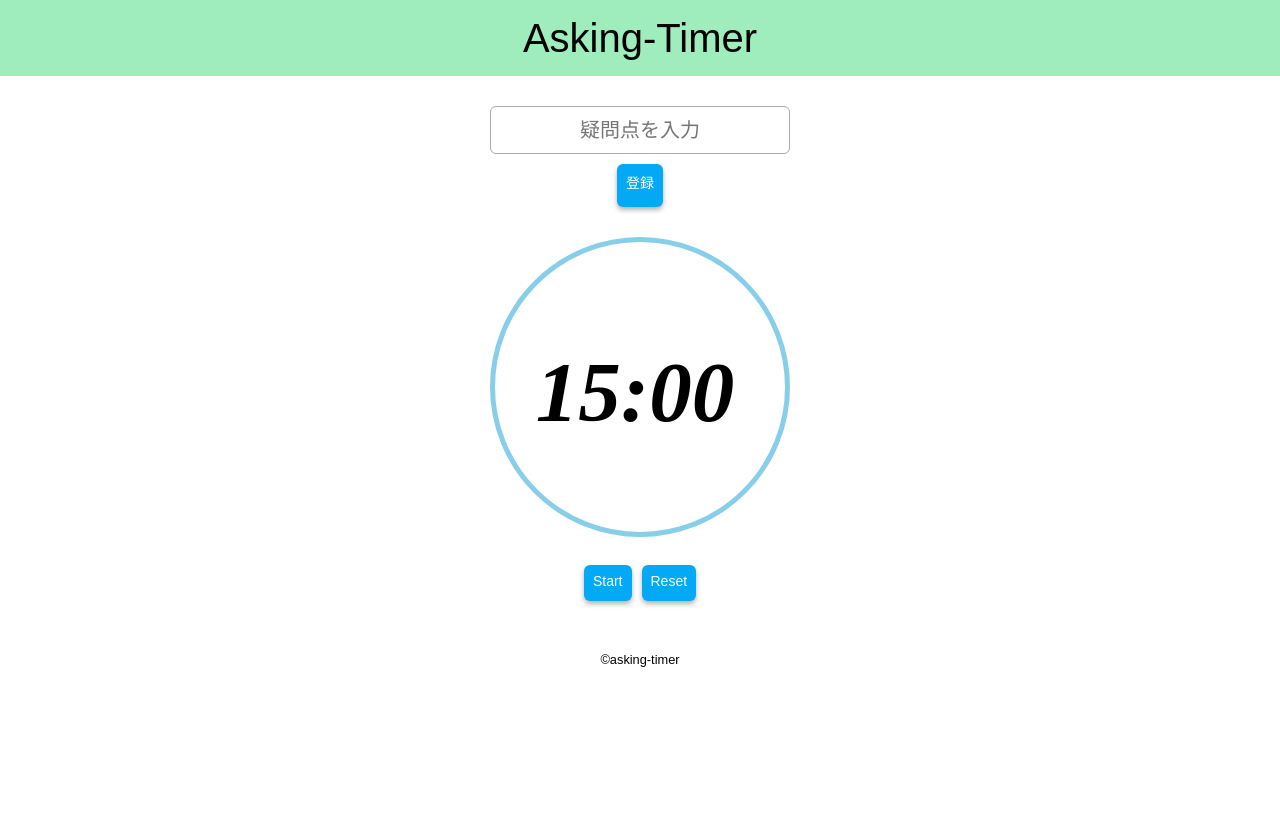
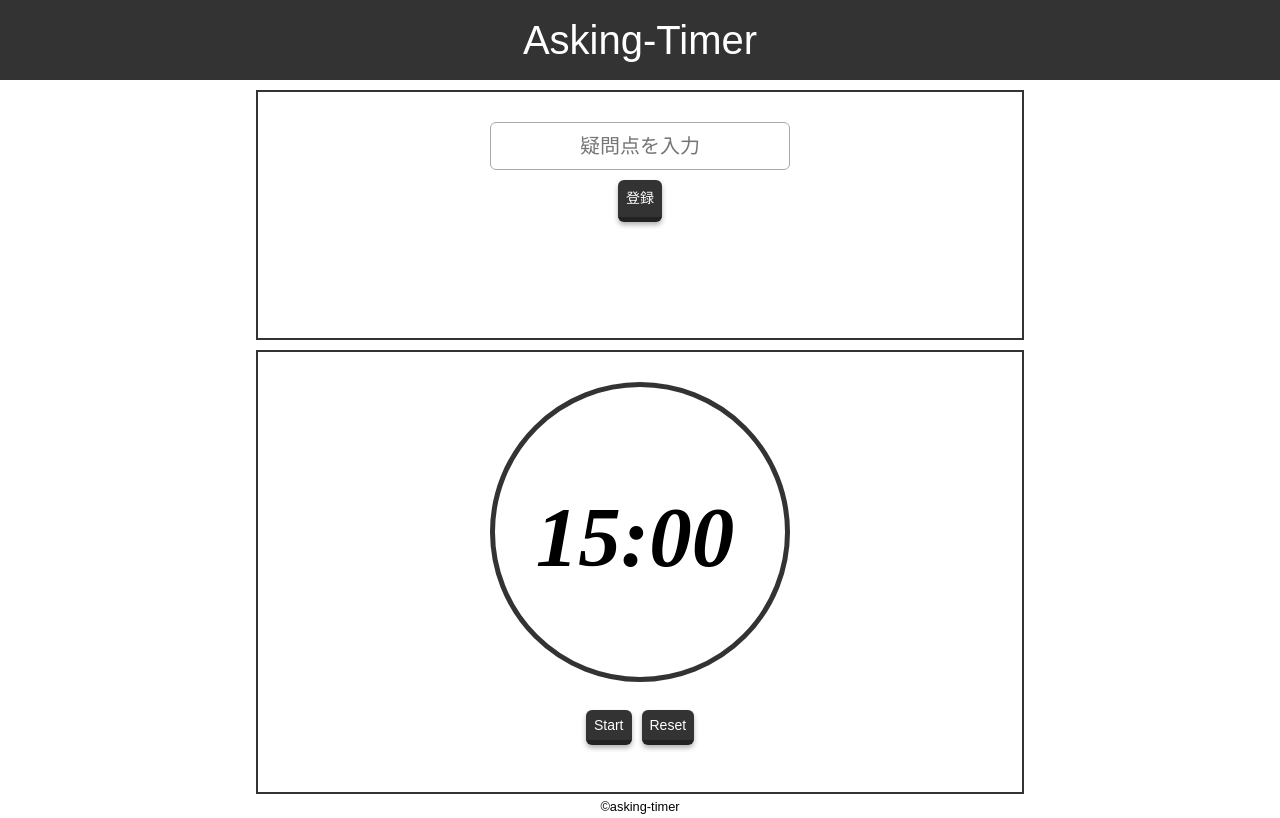
Before and after one commit to tsumagari-kohsuke/asking_timer_app, a Vue app: page / in a window 1280 px wide. Built offline with nearby package versions, Linux system fonts and the light colour scheme.

Commit message:
refix CSS

```diff
--- a/src/App.vue
+++ b/src/App.vue
@@ -1,8 +1,12 @@
 <template>
   <body class="asking-timer">
     <TheHeader />
-    <TitleSetting />
-        <Timer />
+    <table class="table_box">
+      <TitleSetting />
+    </table>
+    <table class="table_box">
+      <Timer />
+    </table>
     <TheFooter />
   </body>
 </template>
@@ -17,6 +21,7 @@ import TheFooter from './components/TheFooter.vue'
 
 <style>
 @import 'assets/css/destyle.css';
+
 .asking-timer{
   font-family: 'Yu Mincho Light','YuMincho','Yu Mincho','游明朝体',sans-serif;
   text-align: center;
@@ -27,4 +32,14 @@ import TheFooter from './components/TheFooter.vue'
   color: #fff;
   background-color: #eb6100;
 }
+
+.table_box{
+  margin-top: 10px;
+  width: 60%;
+  height: 250px;
+  padding: 2000px;
+  margin-left: auto;
+  margin-right: auto;
+  border: 2px #333 solid;
+}
 </style>
--- a/src/components/TheHeader.vue
+++ b/src/components/TheHeader.vue
@@ -5,7 +5,8 @@
 <style scoped>
 .theheader{
   font-size: 40px;
-  padding: 8px 0;
-  background-color: rgb(159, 236, 189);
+  padding: 10px 0;
+  background-color: #333;
+  color: #fff;
 }
 </style>
--- a/src/components/Timer.vue
+++ b/src/components/Timer.vue
@@ -95,25 +95,23 @@ export default {
 }
 .btn {
   padding: 8px;
-  border: 1px solid #0000;
-  background-color: #03a9f4;
+  background-color: #333;
   border-radius: 6px;
   color: #fff;
   text-align: center;
   font-size: 14px;
-  border-bottom: 5px solid #03a9f4;
+  border-bottom: 5px solid #222;
   box-shadow: 0 3px 5px rgba(0, 0, 0, .3);
 }
 .btn_left{
   margin-left: 10px;
   padding: 8px;
-  border: 1px solid #0000;
-  background-color: #03a9f4;
+  background-color: #333;
   border-radius: 6px;
   color: #fff;
   text-align: center;
   font-size: 14px;
-  border-bottom: 5px solid #03a9f4;
+  border-bottom: 5px solid #222;
   box-shadow: 0 3px 5px rgba(0, 0, 0, .3);
 }
 .circle {
@@ -124,7 +122,7 @@ export default {
   line-height: 100px;
   text-align: center;
   border-radius: 50%;
-  border: solid 5px skyblue;
+  border: solid 5px #333;
 }
 @import url("https://fonts.googleapis.com/css2?family=Stardos+Stencil:ital,wght@0,400&display=swap");
 .my_time{
--- a/src/components/TitleSetting.vue
+++ b/src/components/TitleSetting.vue
@@ -58,13 +58,12 @@ const changeMode = () => {
 .btn {
   margin-top: 10px;
   padding: 8px;
-  border: 1px solid #0000;
-  background-color: #03a9f4;
+  background-color: #333;
   border-radius: 6px;
   color: #fff;
   text-align: center;
   font-size: 14px;
-  border-bottom: 5px solid #03a9f4;
+  border-bottom: 5px solid #222;
   box-shadow: 0 3px 5px rgba(0, 0, 0, .3);
 }
 </style>
```
